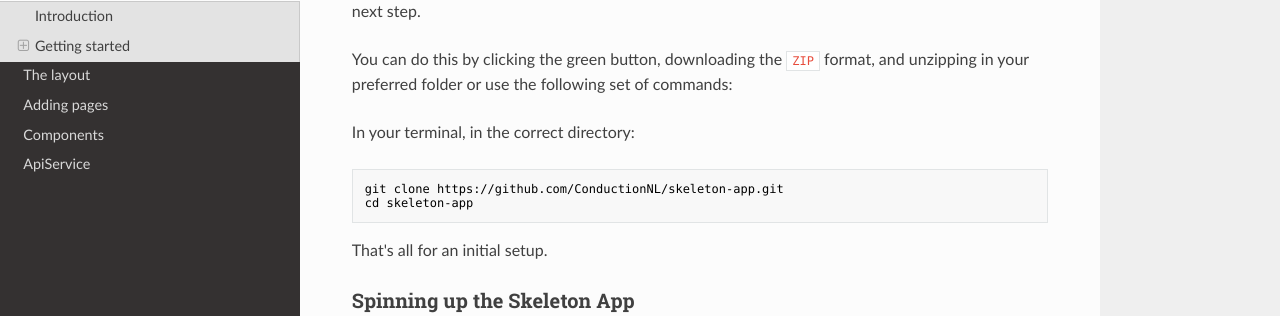
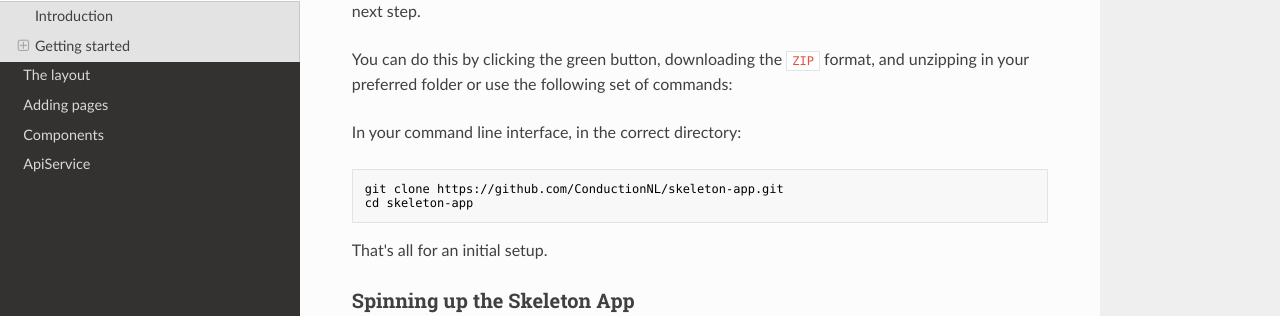
Before and after one commit to ConductionNL/skeleton-app, an MkDocs documentation site: the page built from docs/index.md, in a window 1280 px wide and 900 px high, scrolled down 962 px. Shown: the part 135-451 px from the top of the window. Built offline with MkDocs 1.6.1, drawn with Linux system fonts in a browser that asks for light colours; nearby versions of some CDN libraries.

Commit message:
front end en back end edited

````diff
--- a/docs/index.md
+++ b/docs/index.md
@@ -38,7 +38,7 @@ You can find the repository for this application [here](https://github.com/Condu
 
 You can do this by clicking the green button, downloading the `ZIP` format, and unzipping in your preferred folder or use the following set of commands:
 
-In your terminal, in the correct directory:
+In your command line interface, in the correct directory:
 
 ``` cli
 git clone https://github.com/ConductionNL/skeleton-app.git
````
